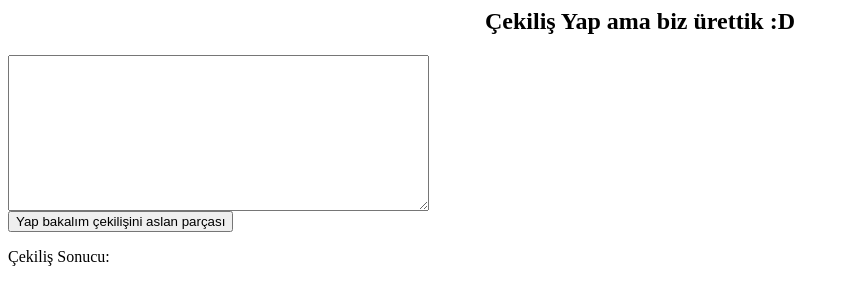
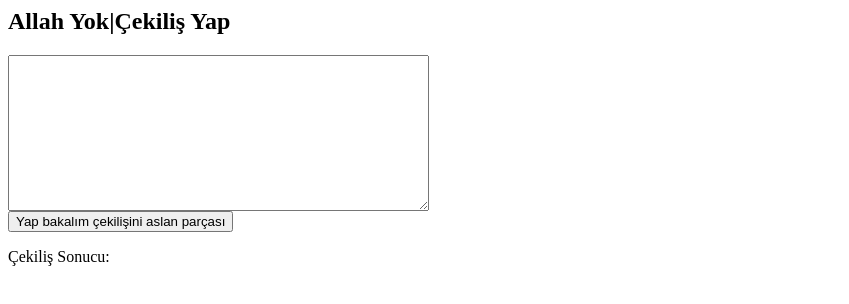
Before and after one commit to RaptorN0va/RaptorN0va.github.io, a plain HTML site: page cekilisyap.html in a window 1280 px wide. Shown: the whole page, without its empty margins (0-849 px from the left). Drawn offline with Linux system fonts and the light colour scheme.

Commit message:
Update cekilisyap.html

```diff
--- a/cekilisyap.html
+++ b/cekilisyap.html
@@ -10,7 +10,7 @@
     </script>
   </head>
   <body>
-    <h2 style="text-align: center;">Çekiliş Yap ama biz ürettik :D</h2>
+    <h2 style="text-align: left;">Allah Yok|Çekiliş Yap</h2>
     <textarea id="inputBox" rows="10" cols="50"></textarea><br>
     <button onclick="chooseLine()">Yap bakalım çekilişini aslan parçası</button><br>
     <p>Çekiliş Sonucu: <span id="chosenLine"></span></p>
```
